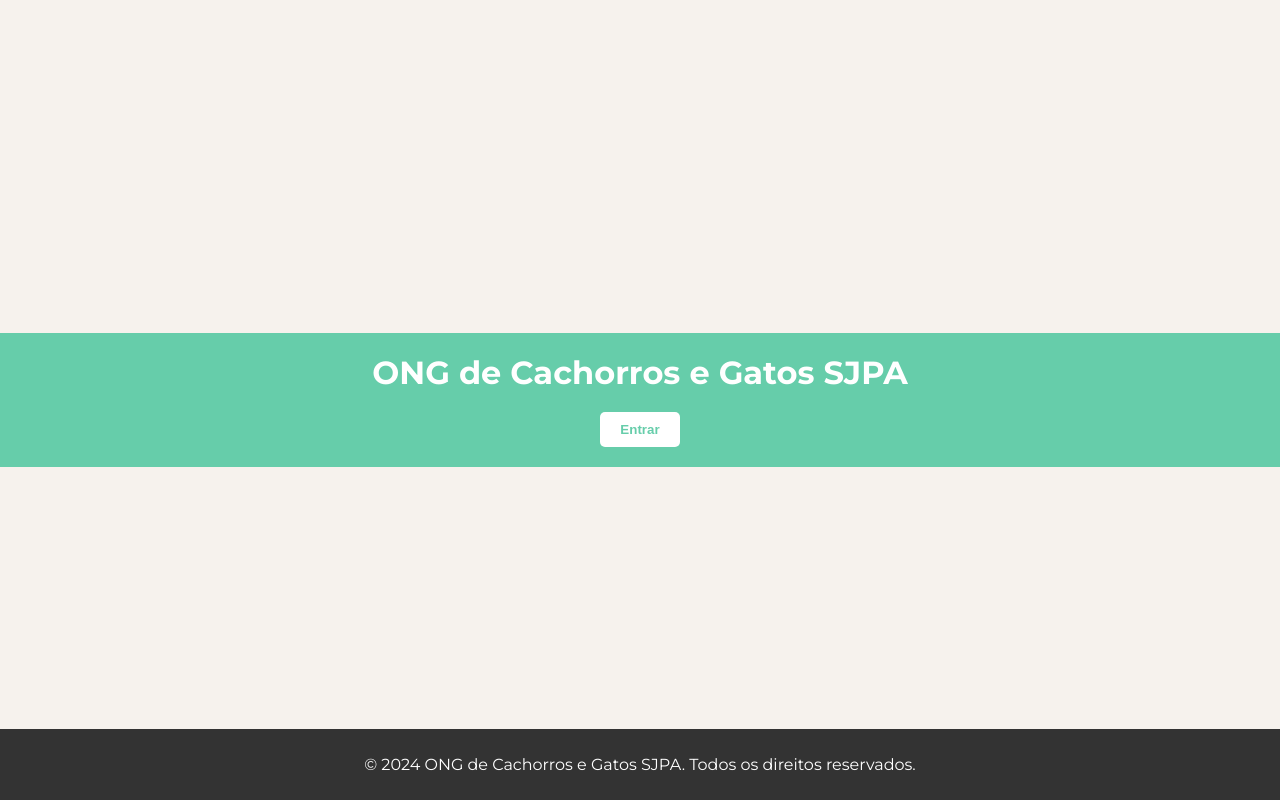
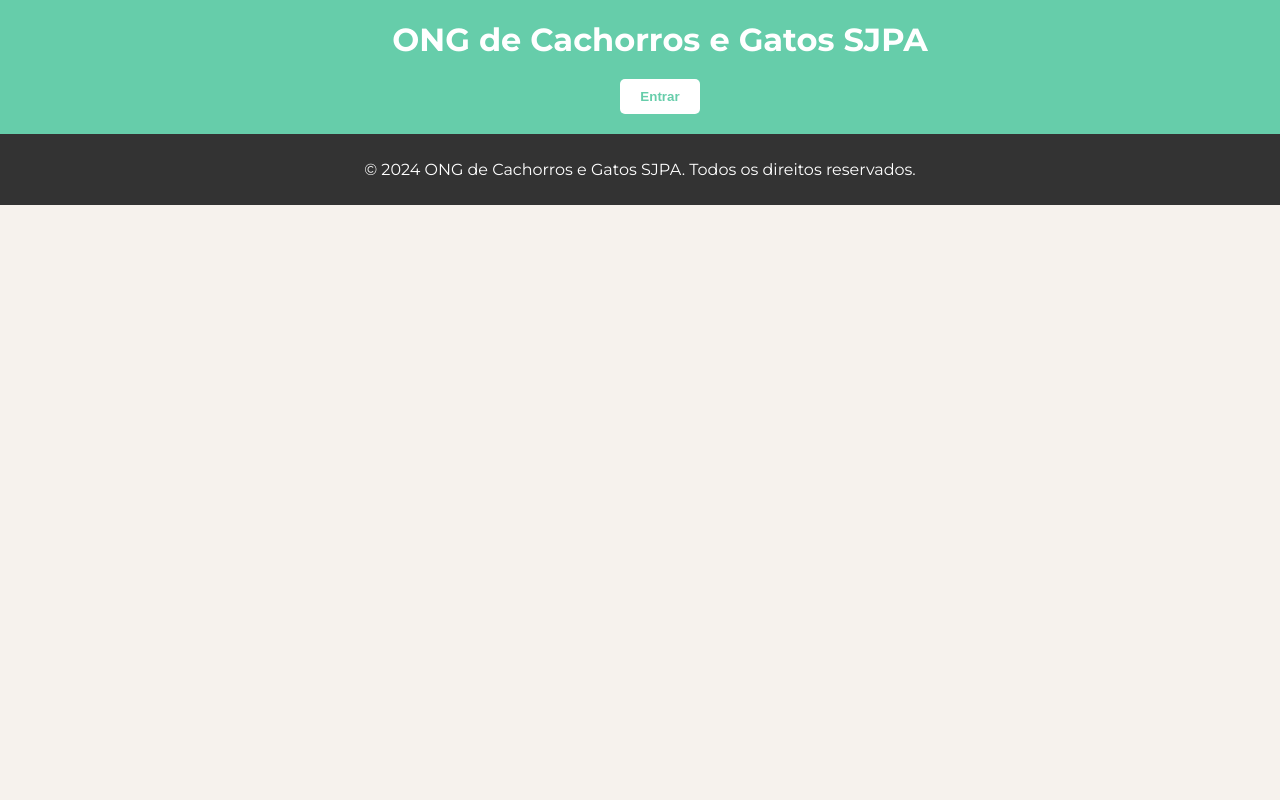
Before and after one commit to MateusJB11/Sistemas_Patinhas, a Django app: page / in a window 1280 px wide. Run offline with Django 5.2, Linux system fonts and the light colour scheme.

Commit message:
Melhorando o CSS

```diff
--- a/Patinhas/aplic/models.py
+++ b/Patinhas/aplic/models.py
@@ -58,6 +58,12 @@ class Endereco(models.Model):
     estado = models.CharField(('Estado'), max_length=2, blank=True, null=True)
     cep = models.IntegerField(('CEP'), blank=True, null=True)
 
+    class Meta:
+        verbose_name_plural = 'Endereços'
+
+    def __str__(self):
+        return 'Endereço'
+
 class Tutor(Pessoa):
     email = models.EmailField(('Email'), blank=True, null=True)
     endereco = models.ForeignKey(Endereco, blank=True, null=True, on_delete=models.CASCADE)
--- a/Patinhas/static/style.css
+++ b/Patinhas/static/style.css
@@ -17,8 +17,6 @@ body {
     height: 100vh;
     display: flex;
     flex-direction: column;
-    justify-content: center;
-    align-items: center;
 }
 
 header {
@@ -34,9 +32,13 @@ header {
 }
 
 .text-content {
+    flex: 1;
+    display: flex;
+    flex-direction: column;
+    justify-content: center;
+    align-items: center;
     font-size: 2em;
     margin: 0;
-    margin-bottom: 20px;
 }
 
 .login-btn {
@@ -48,6 +50,7 @@ header {
     font-weight: bold;
     cursor: pointer;
     transition: background-color 0.3s, color 0.3s;
+    margin-top: 20px;
 }
 
 .login-btn:hover {
@@ -60,7 +63,4 @@ footer {
     color: var(--footer-text-color);
     text-align: center;
     padding: 10px 0;
-    position: absolute;
-    bottom: 0;
-    width: 100%;
 }
```
Also changed, not shown: Patinhas/aplic/migrations/0004_alter_endereco_options.py (added).
